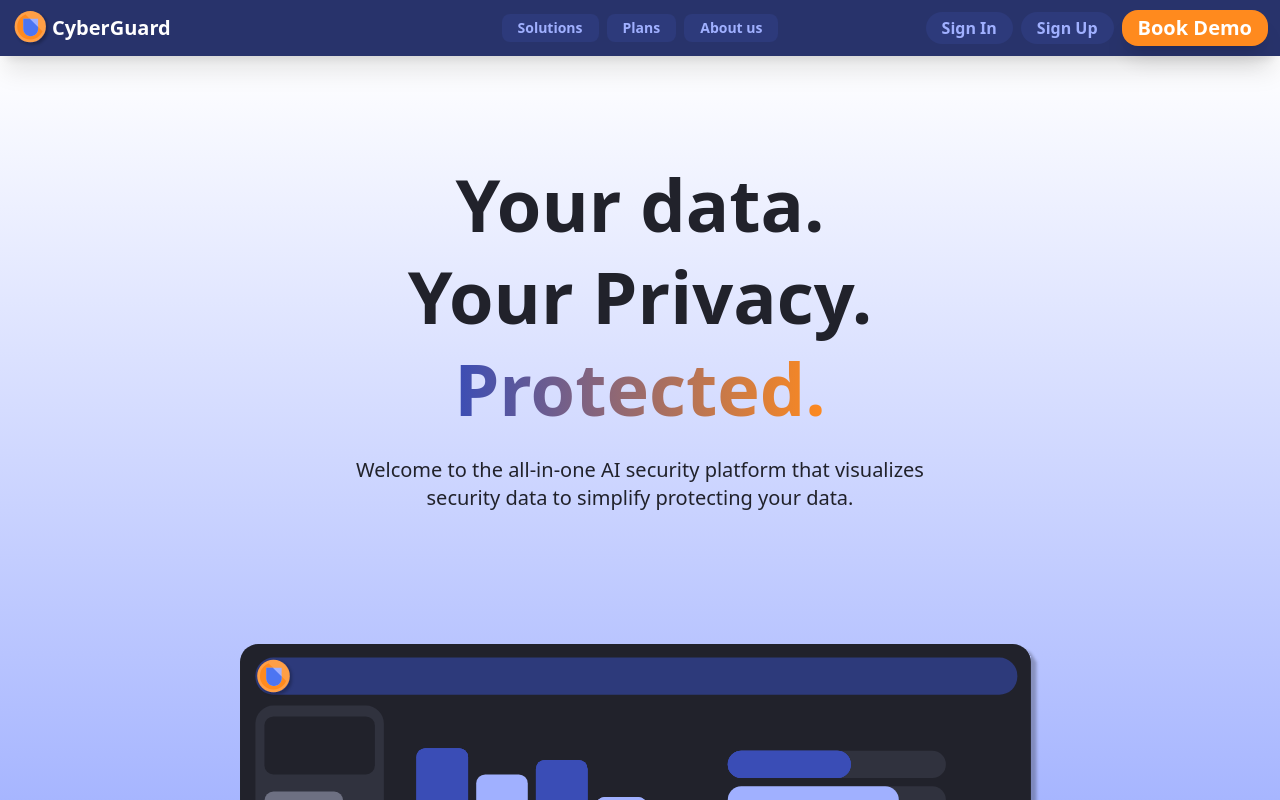
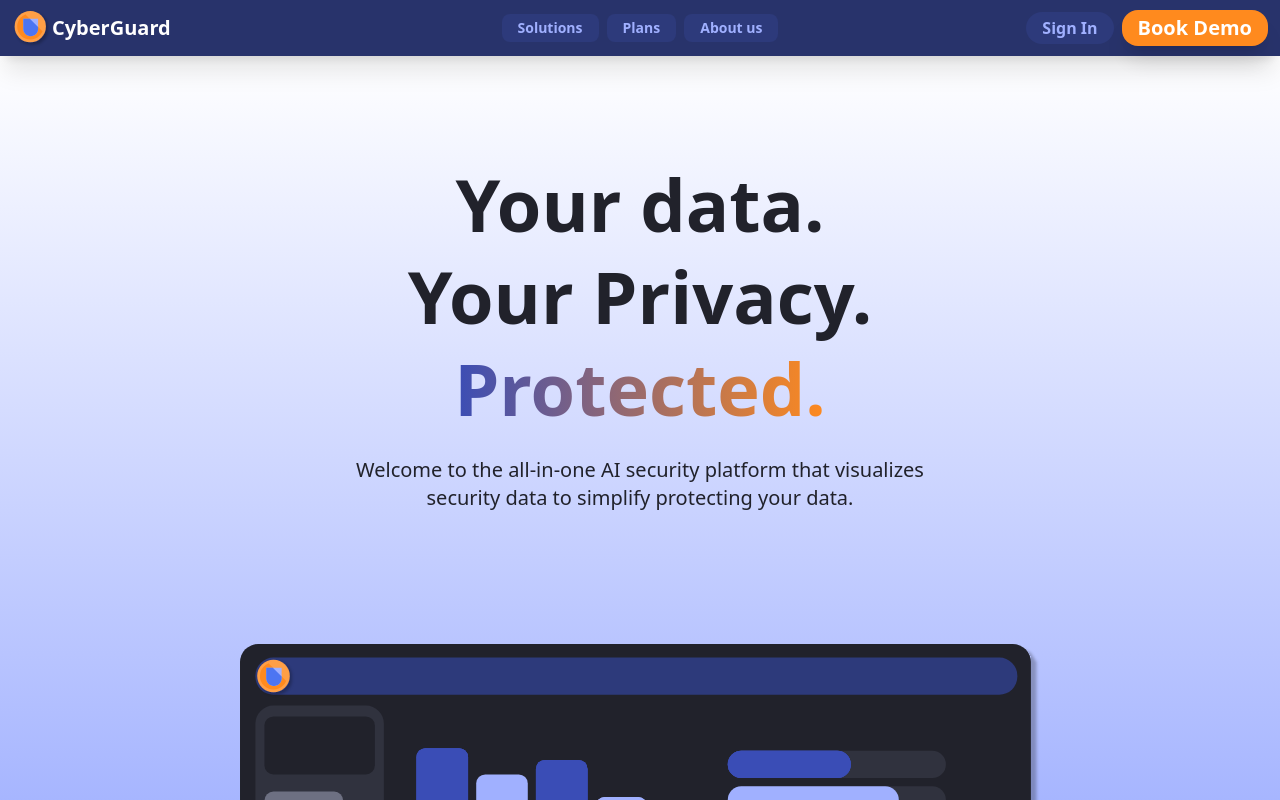
Before and after one commit to proctorinc/CyberGuard, an Angular app: page / in a window 1280 px wide. Shown: the top 800 px of the page. Built offline with nearby package versions, Linux system fonts and the light colour scheme.

Commit message:
Removed signup button

```diff
--- a/src/app/components/nav/navbar/navbar.component.html
+++ b/src/app/components/nav/navbar/navbar.component.html
@@ -55,14 +55,6 @@
         class="hidden md:flex px-4 py-1 font-semibold rounded-2xl bg-secondary-700 text-secondary-100"
       >
         Sign In
-      </button>
-      <button
-        routerLink="/signup"
-        routerLinkActive="active"
-        #signinRoute="routerLinkActive"
-        class="hidden md:flex px-4 py-1 font-semibold rounded-2xl bg-secondary-700 text-secondary-100"
-      >
-        Sign Up
       </button>
       <button
         routerLink="/book"
```
